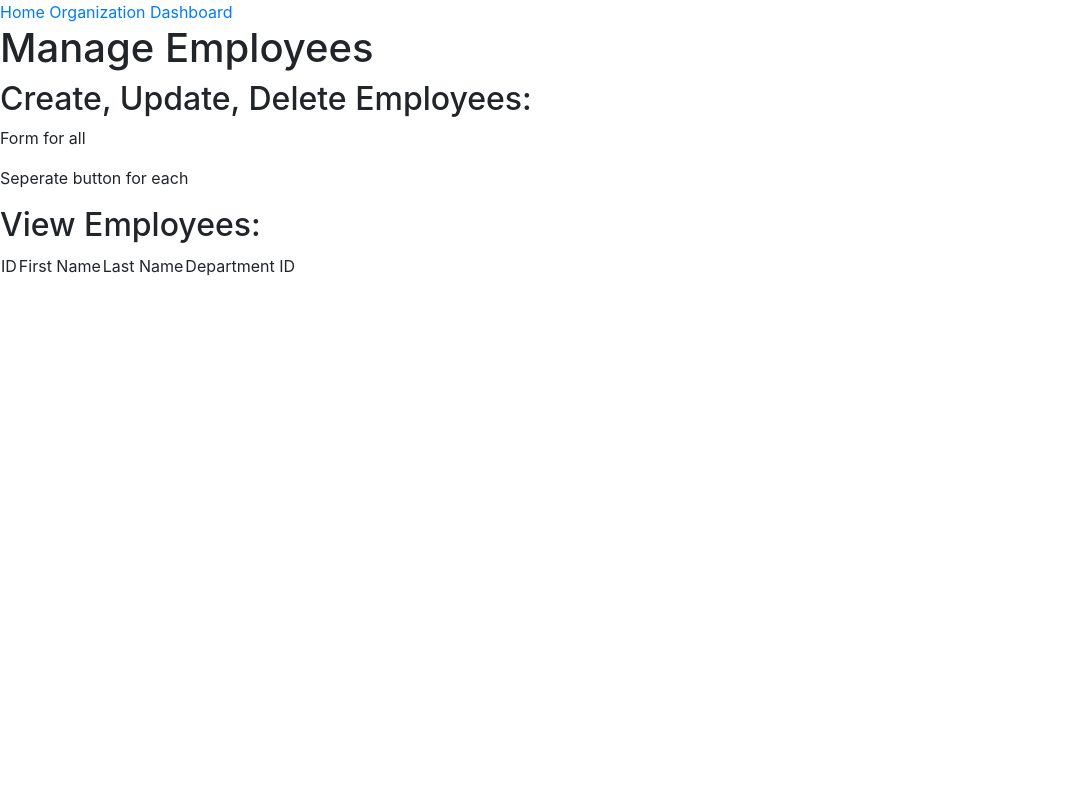
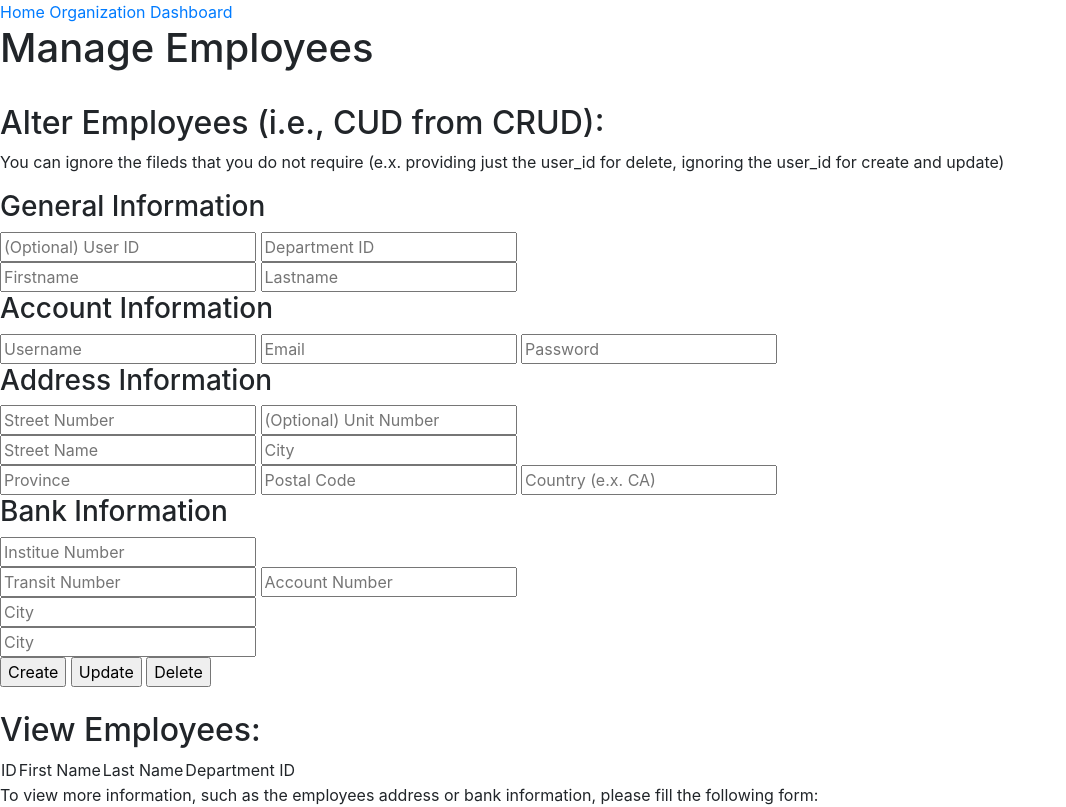
Before and after one commit to harrisiva/NestHR, a Flask app: template web/website/templates/organization/manage-employees.html in a window 1280 px wide. Shown: the whole page, without its empty margins (0-1066 px from the left). Before the commit the page ends 276 px from the top, so only its background shows below. Run offline with Flask 3, Linux system fonts and the light colour scheme; the template is opened without the code that fills it, so the values that code supplies are empty; parts of the project's set-up code (start-up, migrations or seed data) failed here and were passed over; some libraries are stand-ins or nearby versions.

Commit message:
Added form html code to manage template

```diff
--- a/web/website/templates/manage-base.html
+++ b/web/website/templates/manage-base.html
@@ -1,4 +1,5 @@
 <!-- Pulls from the base template and has the basic CRUD feature GUIs (such as the tables) -->
+<!-- CAN ADD A SEPEARATE HEADER WITH THE MANAGE PAGE MENUES INSTEAD -->
 {% extends "base.html" %}
 
 {% block title %}{% block manage_title %}{% endblock %}{% endblock %}
--- a/web/website/templates/organization/manage-employees.html
+++ b/web/website/templates/organization/manage-employees.html
@@ -1,11 +1,63 @@
 {% extends "manage-base.html" %}
-
+<!-- Add a CSRF token -->
 {% block title %}Manage Employees{% endblock %}
 {% block body %}
 <h1>Manage Employees</h1>
-<h2>Create, Update, Delete Employees:</h2>
-<p>Form for all</p>
-<p>Seperate button for each</p>
+<br>
+
+<h2>Alter Employees (i.e., CUD from CRUD):</h2>
+<!--
+    One form for all. Speerate button for each.
+    Form should take in the required data for creating, updating, deleting, users.
+    Ignore inputs that are not required to process a query but accept them anyway.
+    Alternatively, you can style to hide them but we can ignore that for now.
+    For now, we just need to collect all the fields except for the automatically generated ones.
+-->
+<p>You can ignore the fileds that you do not require (e.x. providing just the user_id for delete, ignoring the user_id for create and update)</p>
+<form action="" METHOD="POST">
+    <!-- TODO: Modify the input types and the different variable names to match the database (note: not sure if this is a security risk since this portion of the code is locally present on users browsers unencrypted) -->
+
+    <!-- Input field's for the employee table -->
+    <h3>General Information</h3>
+    <input type="text" placeholder="(Optional) User ID" name="user_id">
+    <input type="text" placeholder="Department ID" name="department_id"><br>
+    <input type="text" placeholder="Firstname" name="firstname">
+    <input type="text" placeholder="Lastname" name="lastname"><br>
+
+    <h3>Account Information</h3>
+    <input type="text" placeholder="Username" name="username">
+    <input type="text" placeholder="Email" name="email">
+    <input type="text" placeholder="Password" name="Password"><br>
+
+
+    <!-- (Input field's for the nullable tables - should they be kept seperate?) -->
+
+    <!-- Input field's for the address table -->
+    <h3>Address Information</h3>
+    <input type="text" placeholder="Street Number" name="street_num">
+    <input type="text" placeholder="(Optional) Unit Number" name="unit_num"><br>
+    <input type="text" placeholder="Street Name" name="street_name">
+    <input type="text" placeholder="City" name="city"><br>
+    <input type="text" placeholder="Province" name="province">
+    <input type="text" placeholder="Postal Code" name="postal_code">
+    <input type="text" placeholder="Country (e.x. CA)" name="country"><br>
+
+    <!-- Input field's for the bank table -->
+    <h3>Bank Information</h3>
+    <input type="text" placeholder="Institue Number" name="institue_num"><br>
+    <input type="text" placeholder="Transit Number" name="transit_num">
+    <input type="text" placeholder="Account Number" name="account_num"><br>
+
+    <!-- Input field's for the payroll table -->
+    <input type="text" placeholder="City" name="city"><br>
+    <input type="text" placeholder="City" name="city"><br>
+
+    <input type="submit" value="Create">
+    <input type="submit" value="Update">
+    <input type="submit" value="Delete">
+</form>
+<br>
+
 <h2>View Employees:</h2>
 <table>
     <tr>
@@ -23,4 +75,6 @@
     </tr>
     {% endfor %}
 </table>
+<a>To view more information, such as the employees address or bank information, please fill the following form:</a>
+<!-- Have a page with a form/page requesting the employee id and privacy awareness (page awalys refreshes clean i.e., when GET'ed) -->
 {% endblock %}
```
Also changed, not shown: web/website/templates/organization/organization.html (+7 -7 lines), web/website/views.py (+4 -3 lines).
